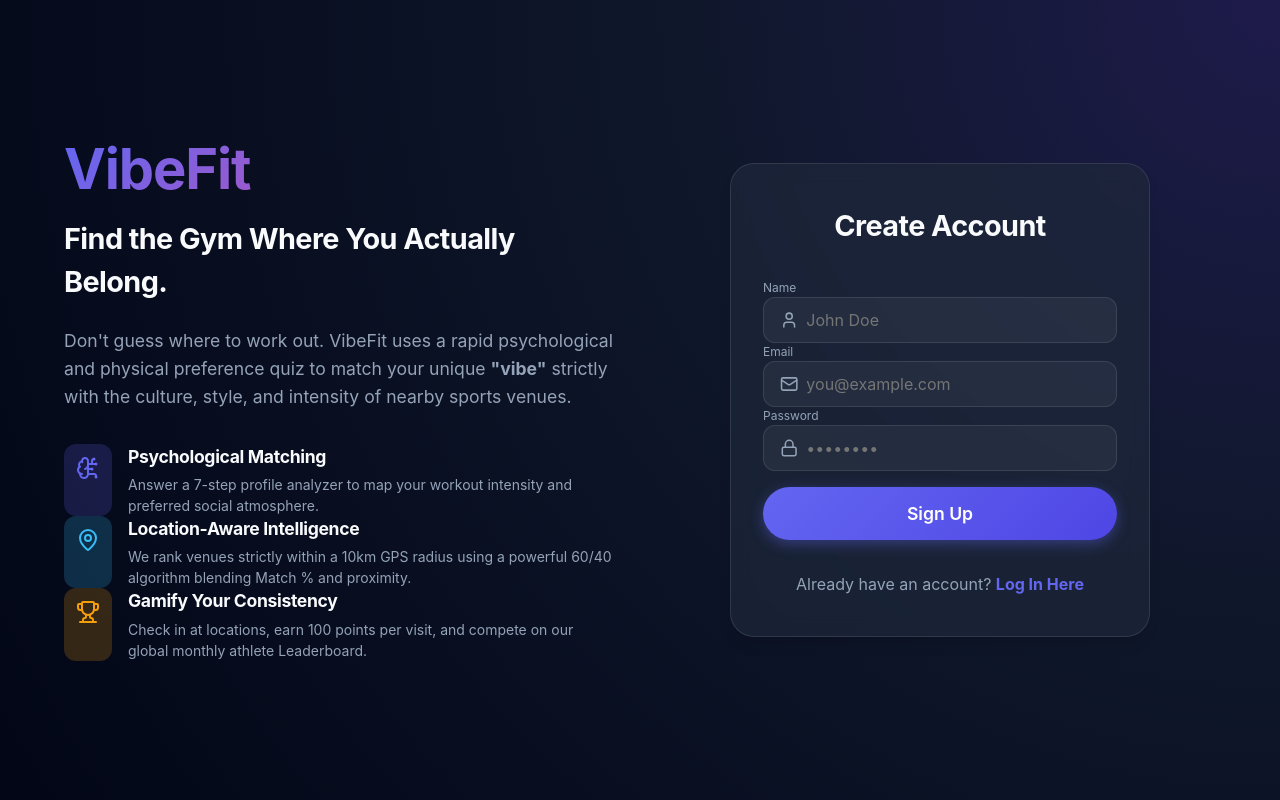
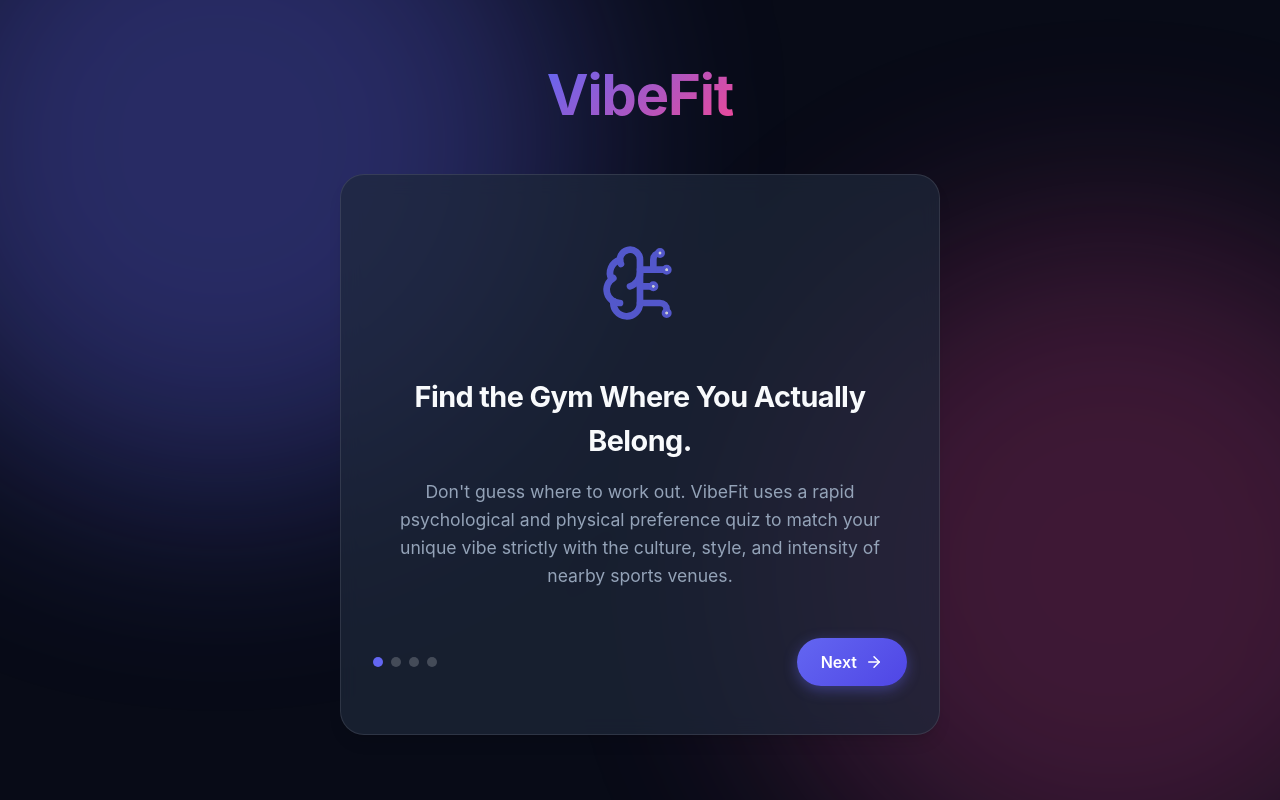
Before and after one commit to mayaangelova29/Project, a React (Vite) app: page / in a window 1280 px wide. Built offline with nearby package versions, Linux system fonts and the light colour scheme.

Commit message:
Intro added

```diff
--- a/src/index.css
+++ b/src/index.css
@@ -27,16 +27,65 @@
   padding: 0;
 }
 
+@keyframes blob-bounce {
+  0% { transform: translate(0px, 0px) scale(1); }
+  33% { transform: translate(30px, -50px) scale(1.1); }
+  66% { transform: translate(-20px, 20px) scale(0.9); }
+  100% { transform: translate(0px, 0px) scale(1); }
+}
+
 body {
   font-family: 'Inter', system-ui, -apple-system, sans-serif;
-  background-color: var(--bg-color);
-  background: radial-gradient(circle at top right, #1e1b4b, #0f172a 40%, #020617 100%);
-  background-attachment: fixed;
+  background-color: #080b17;
   color: var(--text-main);
   line-height: 1.5;
   -webkit-font-smoothing: antialiased;
   min-height: 100vh;
   margin: 0;
+  position: relative;
+  overflow-x: hidden;
+  z-index: 0;
+}
+
+body::before, body::after {
+  content: "";
+  position: fixed;
+  z-index: -1;
+  border-radius: 50%;
+  filter: blur(100px);
+  animation: blob-bounce 15s infinite ease-in-out;
+  opacity: 0.6;
+}
+
+body::before {
+  top: -10vw;
+  left: -10vw;
+  width: 50vw;
+  height: 50vw;
+  background: rgba(99, 102, 241, 0.6); /* Indigo */
+  animation-delay: 0s;
+}
+
+body::after {
+  bottom: -10vw;
+  right: -10vw;
+  width: 50vw;
+  height: 50vw;
+  background: rgba(236, 72, 153, 0.4); /* Pink */
+  animation-delay: 2s;
+}
+
+.bg-orb {
+  position: fixed;
+  bottom: 20vh;
+  left: 20vw;
+  width: 40vw;
+  height: 40vw;
+  border-radius: 50%;
+  background: rgba(56, 189, 248, 0.3); /* Accent Blue */
+  filter: blur(120px);
+  z-index: -1;
+  animation: blob-bounce 20s infinite ease-in-out reverse;
 }
 
 h1, h2, h3, h4, h5, h6 {
@@ -286,3 +335,13 @@
 .text-sm { font-size: 0.875rem; }
 .text-xs { font-size: 0.75rem; }
 .text-muted { color: var(--text-muted); }
+
+/* Animations */
+@keyframes slide-in-bottom {
+  0% { transform: translateY(30px); opacity: 0; }
+  100% { transform: translateY(0); opacity: 1; }
+}
+
+.animate-intro {
+  animation: slide-in-bottom 0.5s cubic-bezier(0.2, 0.8, 0.2, 1) forwards;
+}
--- a/src/views/Landing.tsx
+++ b/src/views/Landing.tsx
@@ -1,7 +1,7 @@
-import React, { useState } from 'react';
+import React, { useState, useEffect } from 'react';
 import { useNavigate } from 'react-router-dom';
 import { useAppContext } from '../context/AppContext';
-import { User, Lock, Mail, BrainCircuit, Trophy, MapPin, LogOut } from 'lucide-react';
+import { User, Lock, Mail, BrainCircuit, Trophy, MapPin, LogOut, ArrowRight, CheckCircle2, ArrowLeft } from 'lucide-react';
 
 export const Landing: React.FC = () => {
   const [isLogin, setIsLogin] = useState(false);
@@ -10,6 +10,34 @@
   const [password, setPassword] = useState('');
   const { state, setAuthenticated, resetState } = useAppContext();
   const navigate = useNavigate();
+
+  // Intro Sequence State
+  const [hasSeenIntro, setHasSeenIntro] = useState(true);
+  const [introStep, setIntroStep] = useState(0);
+
+  useEffect(() => {
+    // Only show intro if unauthenticated
+    if (!state.isAuthenticated) {
+      if (localStorage.getItem('vibefit_hasSeenIntro')) {
+        setHasSeenIntro(true);
+      } else {
+        setHasSeenIntro(false);
+      }
+    }
+  }, [state.isAuthenticated]);
+
+  const completeIntro = () => {
+    localStorage.setItem('vibefit_hasSeenIntro', 'true');
+    setHasSeenIntro(true);
+  };
+
+  const handleNextIntroStep = () => {
+    if (introStep < 3) {
+      setIntroStep(introStep + 1);
+    } else {
+      completeIntro();
+    }
+  };
 
   const handleSubmit = (e: React.FormEvent) => {
     e.preventDefault();
@@ -26,8 +54,105 @@
     }
   };
 
+  // --- RENDERING ROUTING --- //
+
+  // 1. Initial Full-Screen Intro Feature Carousel
+  if (!state.isAuthenticated && !hasSeenIntro) {
+    const introSlides = [
+      {
+        title: "Find the Gym Where You Actually Belong.",
+        desc: "Don't guess where to work out. VibeFit uses a rapid psychological and physical preference quiz to match your unique vibe strictly with the culture, style, and intensity of nearby sports venues.",
+        icon: null
+      },
+      {
+        title: "Psychological Matching",
+        desc: "Answer a 7-step profile analyzer to map your workout intensity and preferred social atmosphere.",
+        icon: <BrainCircuit size={64} color="var(--primary-color)" />
+      },
+      {
+        title: "Location-Aware Intelligence",
+        desc: "We rank venues strictly within a 10km GPS radius using a powerful 60/40 algorithm blending Match % and proximity.",
+        icon: <MapPin size={64} color="var(--accent-color)" />
+      },
+      {
+        title: "Gamify Your Consistency",
+        desc: "Check in at locations, earn 100 points per visit, and compete on our global monthly athlete Leaderboard.",
+        icon: <Trophy size={64} color="#f59e0b" />
+      }
+    ];
+
+    const slide = introSlides[introStep];
+
+    return (
+      <div style={{ minHeight: '100vh', display: 'flex', flexDirection: 'column', alignItems: 'center', justifyContent: 'center', width: '100%', padding: '24px' }}>
+        <h1 className="text-gradient" style={{ fontSize: '3.5rem', lineHeight: '1.1', marginBottom: '48px', textAlign: 'center' }}>VibeFit</h1>
+
+        <div key={introStep} className="card animate-intro" style={{ maxWidth: '600px', width: '100%', padding: '48px 32px', textAlign: 'center', display: 'flex', flexDirection: 'column', alignItems: 'center', minHeight: '400px', justifyContent: 'center' }}>
+
+          <div style={{ marginBottom: '32px', height: '120px', display: 'flex', alignItems: 'center', justifyContent: 'center' }}>
+            {slide.icon ? (
+               <div style={{ background: 'rgba(255,255,255,0.05)', padding: '24px', borderRadius: '50%' }}>
+                 {slide.icon}
+               </div>
+            ) : (
+                <BrainCircuit size={80} color="var(--primary-color)" style={{ opacity: 0.8 }} />
+            )}
+          </div>
+
+          <h2 style={{ fontSize: '1.8rem', color: 'var(--text-main)', marginBottom: '16px' }}>{slide.title}</h2>
+          <p className="text-muted" style={{ fontSize: '1.1rem', marginBottom: '48px', lineHeight: '1.6' }}>{slide.desc}</p>
+
+          <div style={{ display: 'flex', justifyContent: 'space-between', alignItems: 'center', width: '100%', marginTop: 'auto' }}>
+            {/* Dots */}
+            <div style={{ display: 'flex', gap: '8px' }}>
+              {[0,1,2,3].map(st => (
+                <div key={st} style={{ width: '10px', height: '10px', borderRadius: '50%', background: st === introStep ? 'var(--primary-color)' : 'rgba(255,255,255,0.2)', transition: 'background 0.3s' }} />
+              ))}
+            </div>
+
+            <button onClick={handleNextIntroStep} className="btn">
+              {introStep === 3 ? 'Get Started' : 'Next'} {introStep === 3 ? <CheckCircle2 size={18} /> : <ArrowRight size={18} />}
+            </button>
+          </div>
+        </div>
+      </div>
+    );
+  }
+
+  // 2. Standard Landing Page (After Intro or Auto-Skipped for Returners)
   return (
-    <div style={{ minHeight: '100vh', display: 'flex', alignItems: 'center', justifyContent: 'center', width: '100%' }}>
+    <div style={{ minHeight: '100vh', display: 'flex', alignItems: 'center', justifyContent: 'center', width: '100%', position: 'relative' }}>
+
+      {/* Floating Back to Intro Button */}
+      <button
+        type="button"
+        onClick={() => { setIntroStep(0); setHasSeenIntro(false); }}
+        style={{
+          position: 'absolute',
+          top: '32px',
+          left: '32px',
+          padding: '12px 24px',
+          borderRadius: 'var(--radius-full)',
+          display: 'flex',
+          alignItems: 'center',
+          gap: '12px',
+          background: 'rgba(15, 23, 42, 0.6)',
+          backdropFilter: 'blur(12px)',
+          border: '1px solid rgba(255,255,255,0.1)',
+          color: 'var(--text-main)',
+          fontWeight: 'bold',
+          cursor: 'pointer',
+          transition: 'all 0.3s cubic-bezier(0.4, 0, 0.2, 1)',
+          boxShadow: '0 4px 15px rgba(0,0,0,0.2)',
+          zIndex: 50
+        }}
+        onMouseEnter={(e) => { e.currentTarget.style.transform = 'translateY(-2px)'; e.currentTarget.style.borderColor = 'rgba(99, 102, 241, 0.5)'; e.currentTarget.style.boxShadow = '0 8px 25px rgba(99, 102, 241, 0.25)'; }}
+        onMouseLeave={(e) => { e.currentTarget.style.transform = 'translateY(0)'; e.currentTarget.style.borderColor = 'rgba(255,255,255,0.1)'; e.currentTarget.style.boxShadow = '0 4px 15px rgba(0,0,0,0.2)'; }}
+      >
+        <ArrowLeft size={18} />
+        Back to Introduction
+      </button>
+
       <div style={{ width: '100%', maxWidth: '1200px', padding: '24px', display: 'flex', flexWrap: 'wrap', gap: '48px', alignItems: 'center' }}>
 
         {/* Left Column: Homepage Pitch & Explanation */}
@@ -40,7 +165,7 @@
             Don't guess where to work out. VibeFit uses a rapid psychological and physical preference quiz to match your unique <strong>"vibe"</strong> strictly with the culture, style, and intensity of nearby sports venues.
           </p>
 
-          <div className="flex flex-col gap-6">
+          <div className="flex flex-col" style={{ gap: '3rem', marginTop: '2rem' }}>
             <div className="flex items-start gap-4">
               <div style={{ background: 'rgba(99, 102, 241, 0.2)', padding: '12px', borderRadius: 'var(--radius-md)' }}>
                 <BrainCircuit size={24} color="var(--primary-color)" />
@@ -98,7 +223,24 @@
               </div>
             ) : (
              <>
-              <h2 className="mb-8 text-center" style={{ fontSize: '1.8rem' }}>{isLogin ? 'Welcome Back' : 'Create Account'}</h2>
+              <h2 className="mb-6 text-center" style={{ fontSize: '1.8rem' }}>{isLogin ? 'Welcome Back' : 'Create Account'}</h2>
+
+              <div style={{ display: 'flex', gap: '8px', marginBottom: '32px', background: 'rgba(255,255,255,0.05)', padding: '6px', borderRadius: 'var(--radius-full)' }}>
+                <button
+                  type="button"
+                  onClick={() => setIsLogin(false)}
+                  style={{ flex: 1, padding: '10px', borderRadius: 'var(--radius-full)', background: !isLogin ? 'var(--primary-color)' : 'transparent', border: 'none', color: !isLogin ? '#fff' : 'var(--text-muted)', fontWeight: 'bold', cursor: 'pointer', transition: 'var(--transition)' }}
+                >
+                  Sign Up
+                </button>
+                <button
+                  type="button"
+                  onClick={() => setIsLogin(true)}
+                  style={{ flex: 1, padding: '10px', borderRadius: 'var(--radius-full)', background: isLogin ? 'var(--primary-color)' : 'transparent', border: 'none', color: isLogin ? '#fff' : 'var(--text-muted)', fontWeight: 'bold', cursor: 'pointer', transition: 'var(--transition)' }}
+                >
+                  Log In
+                </button>
+              </div>
 
               <form onSubmit={handleSubmit} className="flex flex-col gap-5">
                 {!isLogin && (
@@ -153,16 +295,7 @@
               </button>
             </form>
 
-              <div className="mt-8 text-center text-muted">
-                {isLogin ? "Don't have an account? " : "Already have an account? "}
-                <button
-                  type="button"
-                  onClick={() => setIsLogin(!isLogin)}
-                  style={{ background: 'none', border: 'none', color: 'var(--primary-color)', cursor: 'pointer', fontWeight: 'bold', fontSize: '1rem' }}
-                >
-                  {isLogin ? 'Sign Up Today' : 'Log In Here'}
-                </button>
-              </div>
+              {/* Removed toggle text link at the bottom since we have buttons at the top now */}
              </>
             )}
 
```
